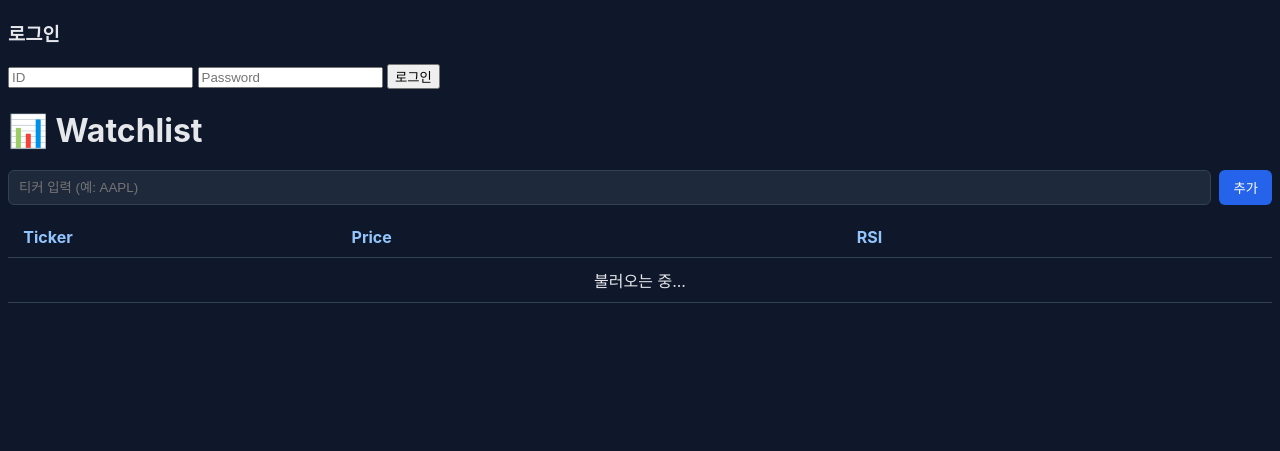
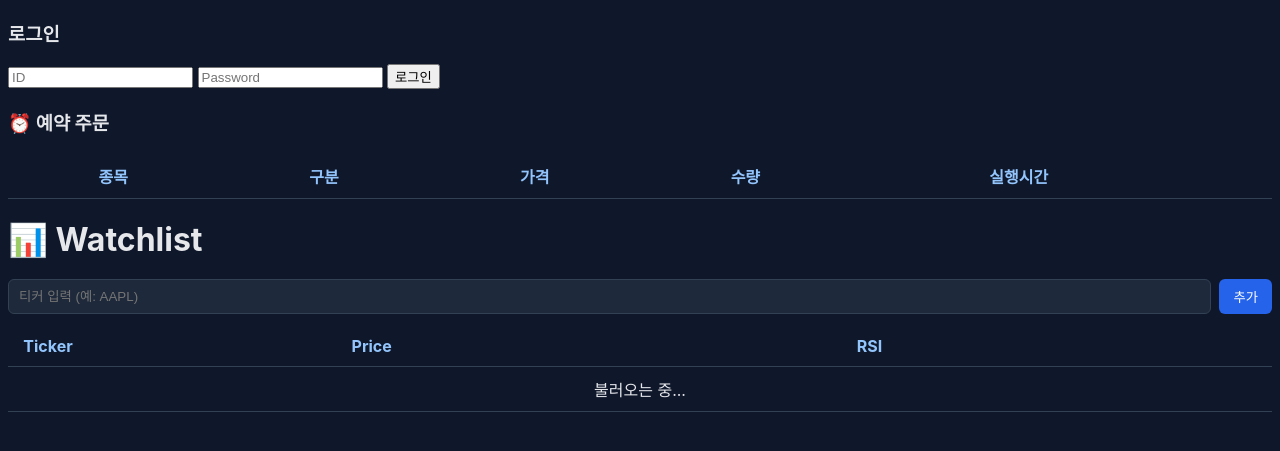
Before and after one commit to etf-alert/mume, a FastAPI app: template templates/index.html in a window 1280 px wide. Shown: the top 451 px of the page. Run offline with FastAPI, Linux system fonts and the light colour scheme; the template is opened without the code that fills it, so the values that code supplies are empty; parts of the project's set-up code (start-up, migrations or seed data) failed here and were passed over.

Commit message:
Update index.html

```diff
--- a/templates/index.html
+++ b/templates/index.html
@@ -217,6 +217,26 @@
   <p id="login-status"></p>
 </div>
 
+<!-- ===================== -->
+<!-- 🔔 예약 주문 목록 -->
+<!-- ===================== -->
+<div id="reserved-orders" class="box">
+  <h3>⏰ 예약 주문</h3>
+  <table>
+    <thead>
+      <tr>
+        <th>종목</th>
+        <th>구분</th>
+        <th>가격</th>
+        <th>수량</th>
+        <th>실행시간</th>
+        <th></th>
+      </tr>
+    </thead>
+    <tbody id="reserved-orders-body"></tbody>
+  </table>
+</div>
+
 <h1>📊 Watchlist</h1>
 
   <div id="pullIndicator">⬇️ 당겨서 새로고침</div>
@@ -300,6 +320,45 @@ async function authFetch(url, options = {}) {
   }
 
 const body = document.getElementById("tableBody");
+
+async function loadReservedOrders() {
+  const res = await fetch("/api/order/reserve", {
+    headers: {
+      "Authorization": "Bearer " + localStorage.getItem("access_token")
+    }
+  });
+  const data = await res.json();
+  const tbody = document.getElementById("reserved-orders-body");
+  tbody.innerHTML = "";
+
+  data.forEach(o => {
+    const tr = document.createElement("tr");
+    tr.innerHTML = `
+      <td>${o.ticker}</td>
+      <td>${o.side}</td>
+      <td>${o.price}</td>
+      <td>${o.qty}</td>
+      <td>${new Date(o.execute_at).toLocaleString()}</td>
+      <td>
+        <button onclick="deleteReservedOrder('${o.id}')">❌</button>
+      </td>
+    `;
+    tbody.appendChild(tr);
+  });
+}
+
+async function deleteReservedOrder(orderId) {
+  if (!confirm("예약 주문을 삭제할까요?")) return;
+  await fetch(`/api/order/reserve/${orderId}`, {
+    method: "DELETE",
+    headers: {
+      "Authorization": "Bearer " + localStorage.getItem("access_token")
+    }
+  });
+  loadReservedOrders();
+}
+
+document.addEventListener("DOMContentLoaded", loadReservedOrders);
 
 async function loadQueuedOrders() {
     let res;
```
